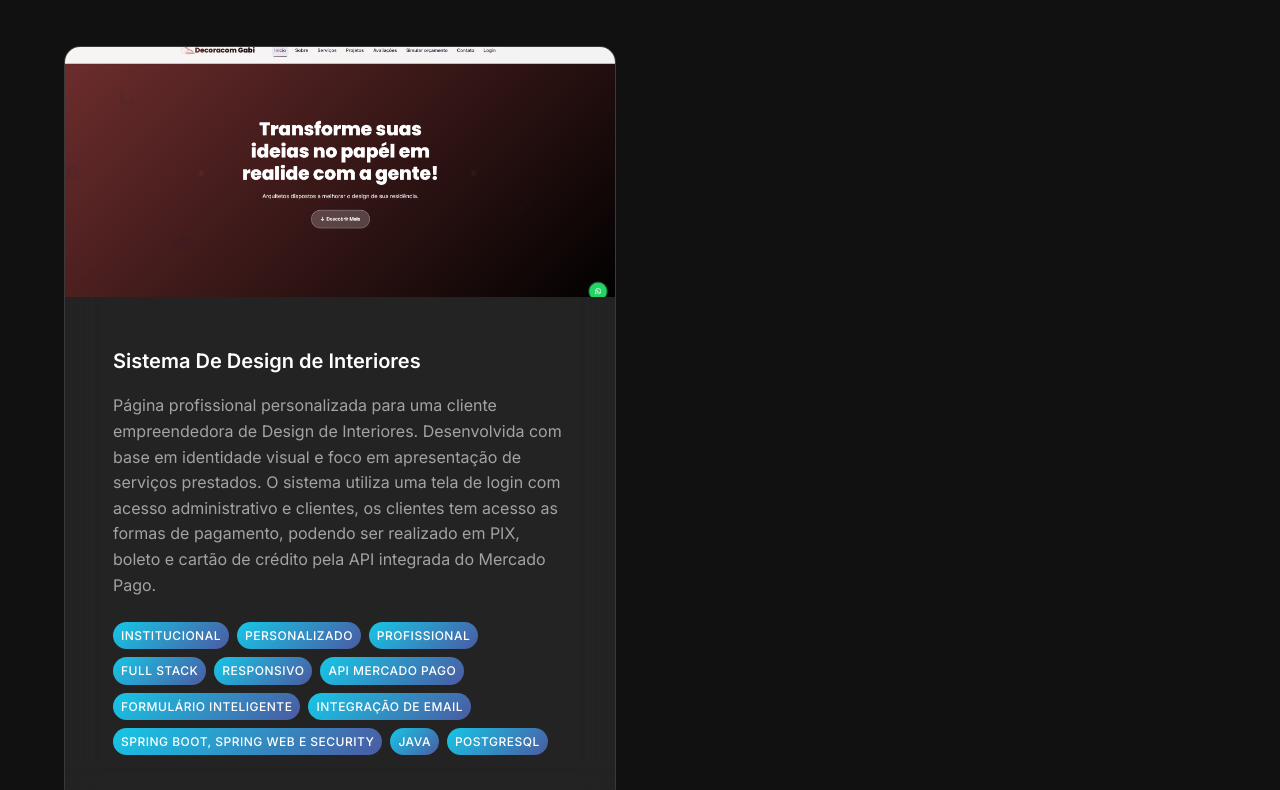
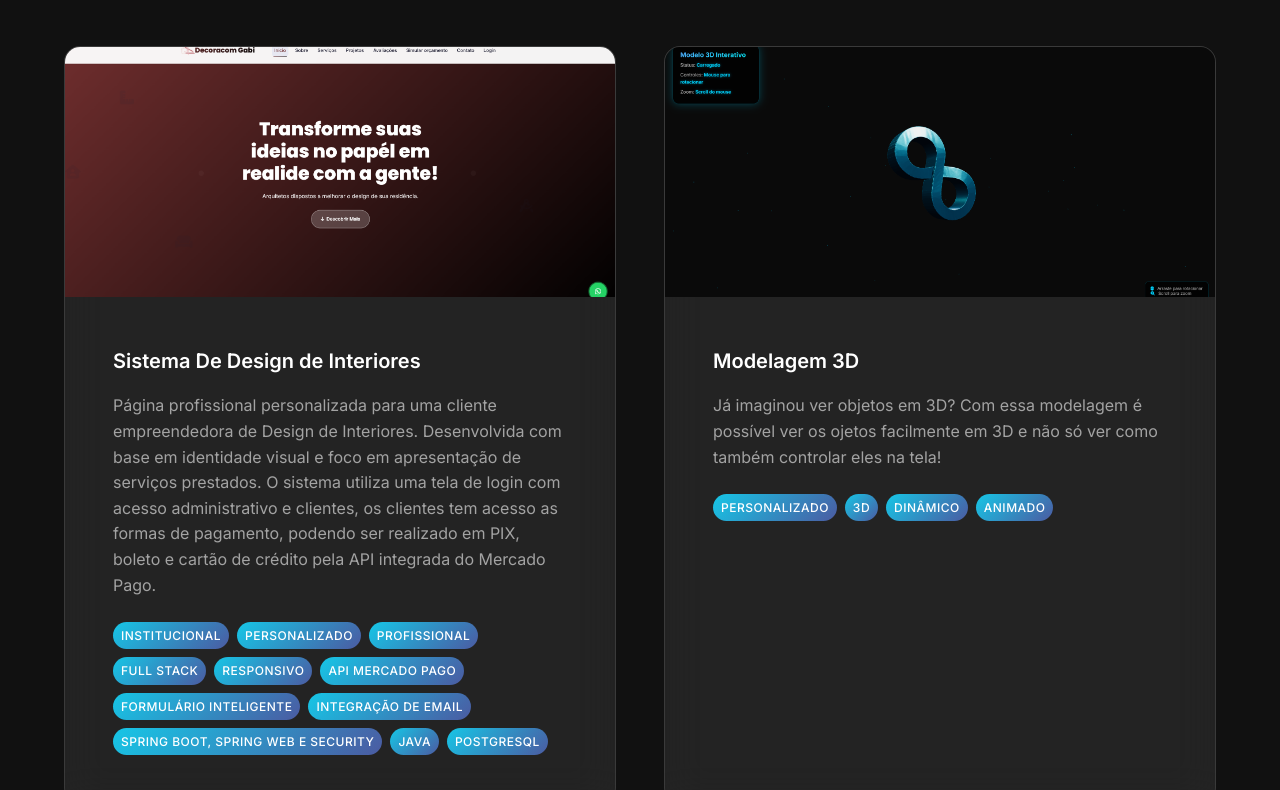
Before and after one commit to ScriptHadder/plataforma_atualizada, a plain HTML site: page portfólio.html in a window 1280 px wide. Shown: the part 3099-3889 px from the top of the page. Drawn offline with nearby package versions, Linux system fonts and the light colour scheme.

Commit message:
Adição da página de modelagem 3D

```diff
--- a/portfólio.html
+++ b/portfólio.html
@@ -395,6 +395,33 @@
                         </div>
                     </div>
 
+                    <!-- Projeto 8 - 3D -->
+                    <div class="project-card">
+                        <div class="project-image">
+                            <img src="src/img/Sistemas/3D.png" alt="Sistema Cliente Alessandra">
+                            <div class="project-overlay">
+                                <div class="project-actions">
+                                    <a href="3d.html" target="_blank" class="btn-card">
+                                        <i class="fas fa-external-link-alt"></i>
+                                        <span>Ver projeto</span>
+                                    </a>
+                                </div>
+                            </div>
+                        </div>
+                        <div class="project-content">
+                            <h3>Modelagem 3D</h3>
+                            <p>Já imaginou ver objetos em 3D? Com essa modelagem é possível ver os ojetos facilmente em 3D
+                                e não só ver como também controlar eles na tela!
+                            </p>
+                            <div class="project-tech">
+                                <span class="tech-tag">Personalizado</span>
+                                <span class="tech-tag">3D</span>
+                                <span class="tech-tag">Dinâmico</span>
+                                <span class="tech-tag">Animado</span>
+                            </div>
+                        </div>
+                    </div>
+
                     <!-- Projeto 7 - Template de Turismo -->
                     <!--<div class="project-card">
                         <div class="project-image">
```
Also changed, not shown: src/img/Sistemas/3D.png (added).
